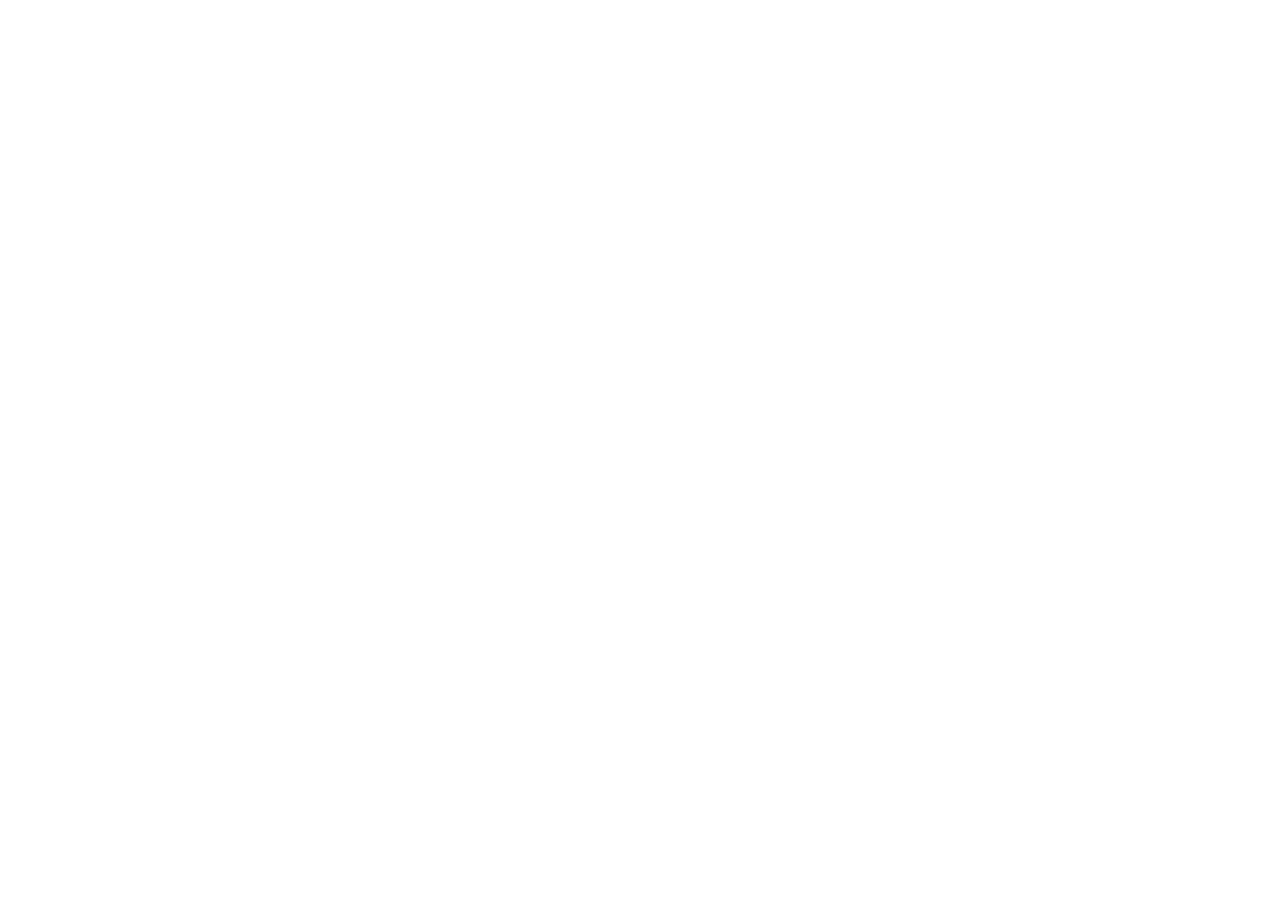
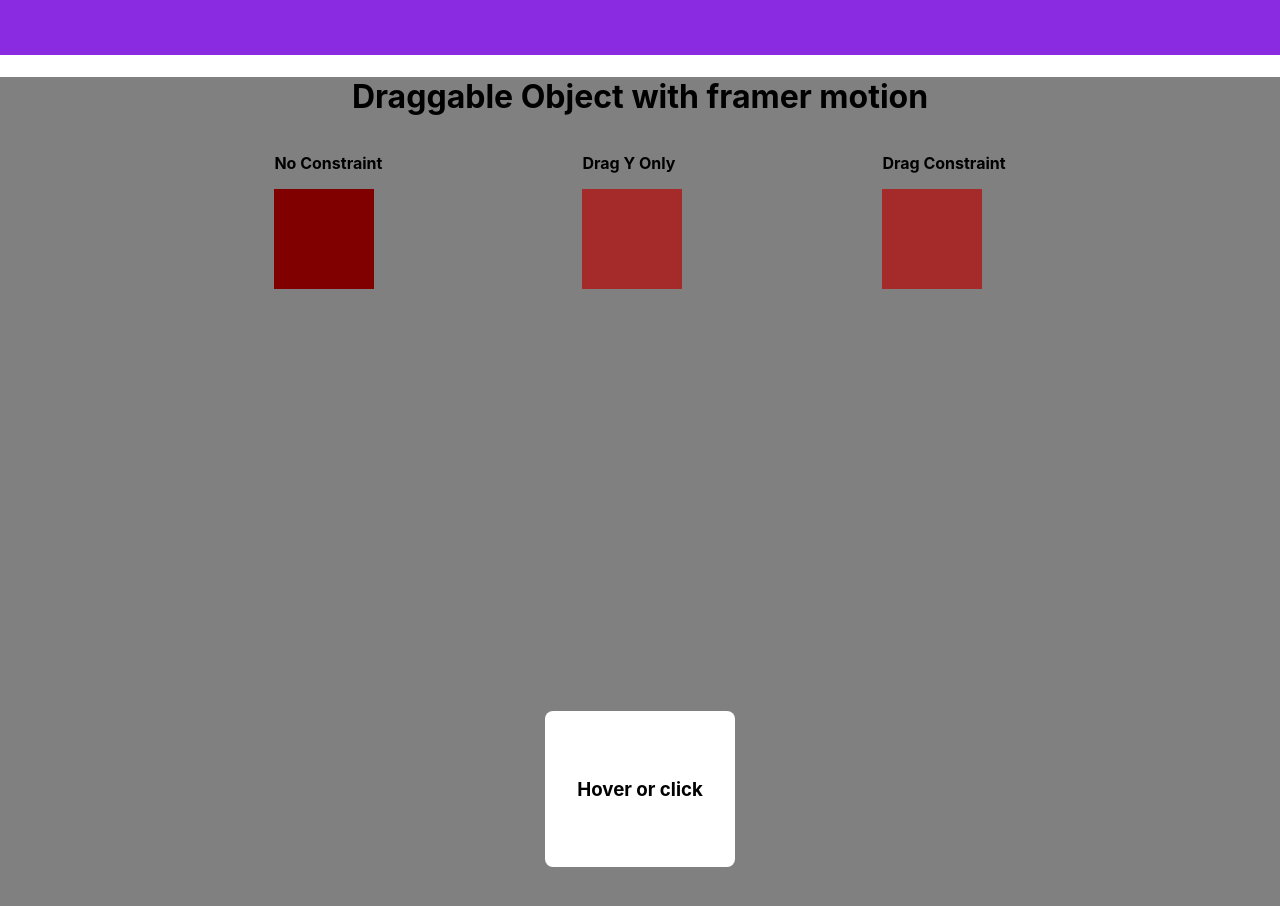
Before and after one commit to sadiaahmed114/framer-motion-experiments, a React (Create React App) app: page / in a window 1280 px wide. Shown: the part 380-1286 px from the top of the page. Before the commit the page ends 800 px from the top, so only its background shows below. Built offline with nearby package versions, Linux system fonts and the light colour scheme.

Commit message:
initial commit

```diff
--- a/src/App.js
+++ b/src/App.js
@@ -1,13 +1,18 @@
-import TextAnimation from "./components/TextAnimation/TextAnimaton";
-import Exit_Enter_Animation from "./components/Exit_Enter_Animation/Exit_Enter_Animation";
-import Drag_Animation from "./components/Drag_Animation/Drag_Animation";
+import TextAnimation from "./components/textanimation/TextAnimaton";
+import ExitEnterAnimation from "./components/exit_enter_animation/ExitEnterAnimation";
+import DragAnimation from "./components/drag_animation/DragAnimation";
+import HoverAndTapAnimations from "./components/hover and tap animation/HoverAndTapAnimations";
+import ScrollAnimation from "./components/react_scroll_animations/ReactScrollAnimations"
+
 function App() {
   return (
-    <div className="App">
+    <div>
       {/* <h1>Framer Motion Experiments</h1> */}
       <TextAnimation />
-      <Exit_Enter_Animation/>
-      <Drag_Animation/>
+      <ExitEnterAnimation/>
+      <DragAnimation/>
+      <HoverAndTapAnimations/>
+      <ScrollAnimation/>
     </div>
   );
 }
--- a/src/components/Drag_Animation/Drag_Animation.jsx
+++ /dev/null
@@ -1,9 +0,0 @@
-import React from 'react'
-
-const Drag_Animation = () => {
-  return (
-    <div>Drag_Animation</div>
-  )
-}
-
-export default Drag_Animation
--- /dev/null
+++ b/src/components/drag_animation/DragAnimation.jsx
@@ -0,0 +1,67 @@
+import {motion} from 'framer-motion'
+import React from 'react'
+
+const Drag_Animation = () => {
+  return (
+    <div   style = {{backgroundColor: "gray"}}>
+      <h1  style = {{textAlign: "center"}}>
+        Draggable Object with framer motion
+      </h1>
+      <div style ={{
+        display : "flex" ,
+        flexDirection : "row",
+        gap : "200px",
+        alignItems : "center",
+        justifyContent : "center",
+        // marginTop : "120px",
+      }}>
+        <div>
+          <p style ={{fontWeight: "bold"}}>No Constraint</p>
+
+          {/* matlab hum box ko kahyn bhi move ker sekty hain  */}
+          <motion.div
+          style = {{
+            width : "100px",
+            height: "100px" ,
+            background: "maroon",
+            marginBottom: "100px"
+          }}
+          drag
+          >
+          </motion.div>
+        </div>
+
+        <div>
+          <p style ={{fontWeight: "bold"}}>Drag Y Only </p>
+          <motion.div
+          style = {{
+            width : "100px",
+            height: "100px" ,
+            background: "brown",
+            marginBottom: "100px"
+          }}
+          drag = "y"
+          >
+          </motion.div>
+        </div>
+
+        <div>
+          <p style ={{fontWeight: "bold"}}>Drag Constraint</p>
+          <motion.div
+          style = {{
+            width : "100px",
+            height: "100px" ,
+            background: "brown",
+            marginBottom: "100px"
+          }}
+          drag
+          dragConstraints = {{left : 70, right:0 , top : -50}}
+          >
+          </motion.div>
+        </div>
+      </div>
+    </div>
+  )
+}
+
+export default Drag_Animation
--- a/src/components/Exit_Enter_Animation/Exit_Enter_Animation.jsx
+++ b/src/components/exit_enter_animation/ExitEnterAnimation.jsx
@@ -10,6 +10,7 @@
             gap: "10px",
             alignItems: "center",
             flexDirection: "column",
+            backgroundColor : "blueviolet"
         }}>
 
         <h1 style={{marginTop :"30px"}}>Exit_Enter_Animation</h1>
@@ -27,7 +28,7 @@
             </motion.div>
             }
         </AnimatePresence>
-        <button onClick ={() => setShow(!show)} style={{padding : "12px 18px"}} > {show?"Remove Box" : "Add Box" }
+        <button onClick ={() => setShow(!show)} style={{padding : "12px 18px" , backgroundColor : "gray" , marginBottom: "100px"}} > {show?"Remove Box" : "Add Box" }
 
         </button>
     </div>
--- /dev/null
+++ b/src/components/hover and tap animation/HoverAndTapAnimations.jsx
@@ -0,0 +1,54 @@
+import React from 'react'
+import {motion} from 'framer-motion'
+import { useState } from 'react'
+function HoverAndTapAnimations() {
+    const[showCard , setShowCard] = useState(false)
+return (
+    <div
+        style={{
+            display: "flex",
+            justifyContent : "center" ,
+            alignItems : "center",
+            height : "100vh",
+            background : "grey",
+        }}
+    >
+        <motion.div style = {{
+            background: "#fff",
+            padding : "3rem 2rem",
+            borderRadius: "8px",
+            boxShadow: "0 0 10px rgba(0,0,0,0,2)",
+        }}
+        whileHover = {{
+            scale: 1.1
+        }}
+        transition={{
+            layout:{
+                duration : 1 ,
+                type: "spring"
+            }
+        }}
+        layout
+        onClick={() => setShowCard(!showCard)}
+        >
+            <motion.h3>
+                Hover or click
+            </motion.h3>
+            {showCard && (
+                <motion.p
+                style={{width: "600px"}}
+                initial={{opacity:0}}
+                animate={{opacity: 1}}
+                >
+                    Lorem ipsum dolor sit amet consectetur adipisicing elit. Perspiciatis molestiae a doloribus optio laborum praesentium eius alias ab ipsa, harum eveniet exercitationem officiis tenetur, nemo, voluptate sed. Mollitia assumenda commodi quidem saepe expedita, incidunt a vitae dolorem modi perferendis consectetur labore, veniam corporis aut! Culpa reiciendis reprehenderit accusamus eum consequatur?
+                </motion.p>
+            )}
+
+
+        </motion.div>
+
+    </div>
+)
+}
+
+export default HoverAndTapAnimations
```
Also changed, not shown: src/components/scroll_animations/ScrollAnimations.jsx (added, +9 -0 lines).
